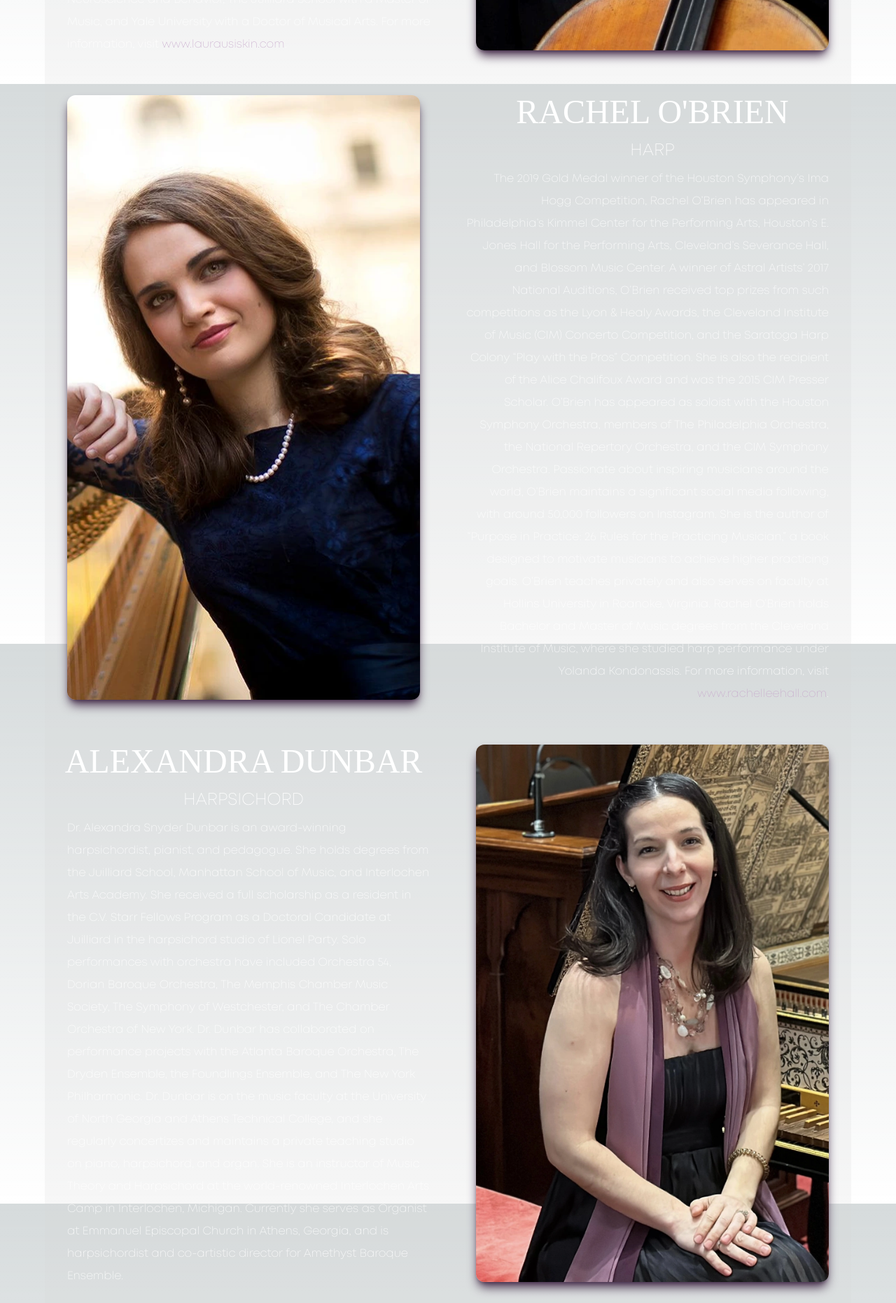
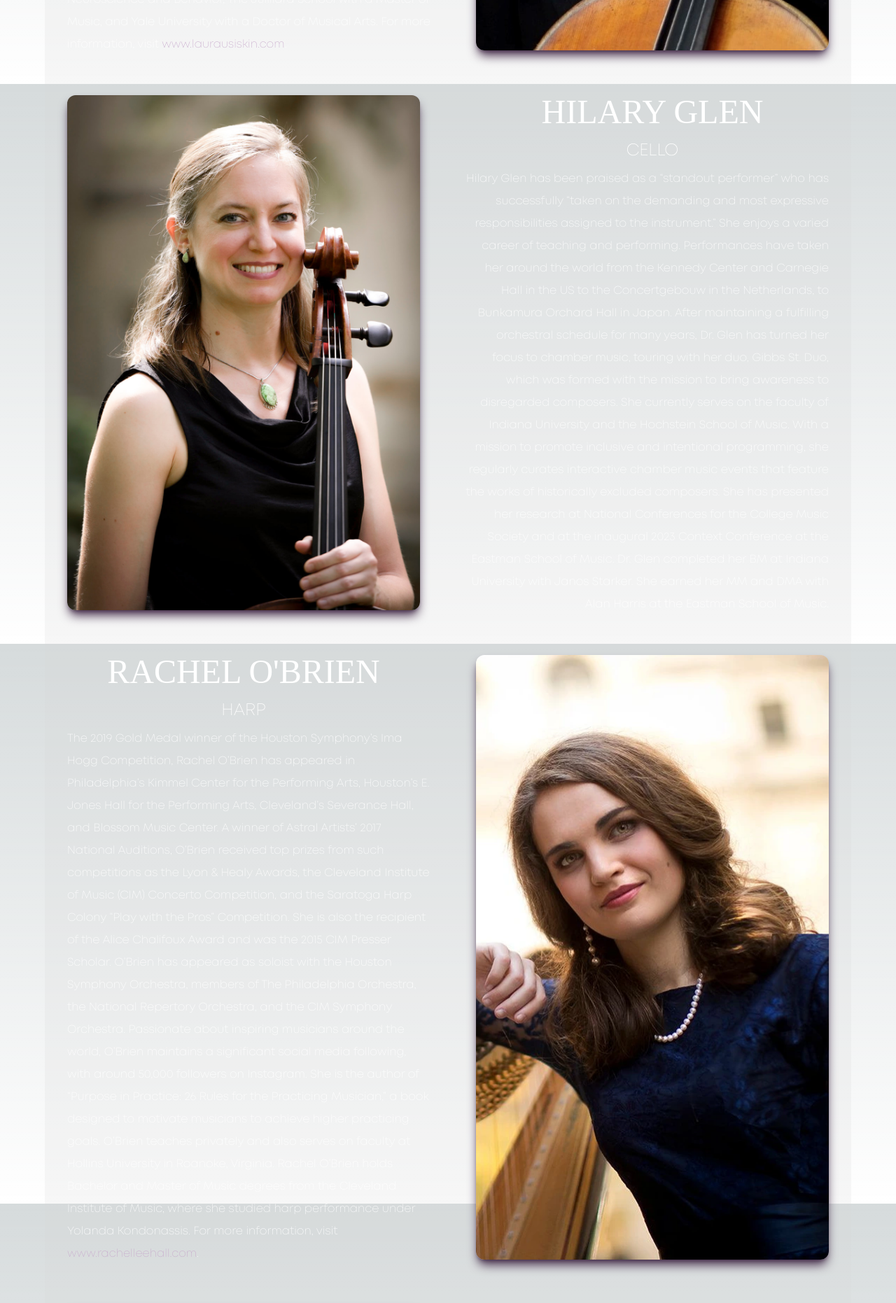
Before and after one commit to RflctnOfU/Astralis-Site, a Next.js app: page /about in a window 1280 px wide. Shown: the part 4680-6542 px from the top of the page at 70% size. Built offline with nearby package versions, Linux system fonts and the light colour scheme; a web font is replaced by a local one.

Commit message:
updated bios and dates

```diff
--- a/src/components/Bios.tsx
+++ b/src/components/Bios.tsx
@@ -24,6 +24,8 @@ function Bios() {
   const isInView8 = useInView(targetRef8, { once: true });
   const targetRef9 = useRef<HTMLDivElement>(null);
   const isInView9 = useInView(targetRef9, { once: true });
+  const targetRef10 = useRef<HTMLDivElement>(null);
+  const isInView10 = useInView(targetRef9, { once: true });
 
   return (
     <div className="w-[90%] my-16 bg-[#d5d5d5] bg-opacity-20 rounded-2xl text-white">
@@ -453,7 +455,7 @@ function Bios() {
         ref={targetRef6}
       >
         <div
-          className={`m-8 bg-[url('/images/members/rachel.webp')] bg-no-repeat bg-cover bg-center rounded-xl shadow-lg shadow-[hsl(290,25%,23%)] lg:h-auto md:h-[450px] h-[350px] ${
+          className={`m-8 bg-[url('/images/members/PhotoHilary.JPG')] bg-no-repeat bg-cover bg-center rounded-xl shadow-lg shadow-[hsl(290,25%,23%)] lg:h-auto md:h-[450px] h-[350px] ${
             isInView6 ? "transform-none" : "translate-x-[-150%]"
           } ${isInView6 ? "opacity-100" : "opacity-0"} transition`}
           ref={targetRef6}
@@ -471,7 +473,7 @@ function Bios() {
               transition: "all 1.75s cubic-bezier(0.17, 0.55, 0.55, 1) 0.09s",
             }}
           >
-            RACHEL O&apos;BRIEN
+            HILARY GLEN
           </h2>
           <h4
             className={`md:text-2xl text-xl font-light text-center font-mont ${
@@ -482,7 +484,7 @@ function Bios() {
               transition: "all 1.75s cubic-bezier(0.17, 0.55, 0.55, 1) 0.24s",
             }}
           >
-            HARP
+            CELLO
           </h4>
           <p
             className={`font-mont leading-8 font-extralight text-center lg:text-right py-2 lg:pr-4 ${
@@ -490,6 +492,65 @@ function Bios() {
             } ${isInView6 ? "opacity-100" : "opacity-0"} `}
             ref={targetRef6}
             style={{
+              transition: "all 1.75s cubic-bezier(0.17, 0.55, 0.55, 1) .39s",
+            }}
+          >
+            Hilary Glen has been praised as a “standout performer” who has
+            successfully “taken on the demanding and most expressive
+            responsibilities assigned to the instrument.” She enjoys a varied
+            career of teaching and performing. Performances have taken her
+            around the world from the Kennedy Center and Carnegie Hall in the US
+            to the Concertgebouw in the Netherlands, to Bunkamura Orchard Hall
+            in Japan. After maintaining a fulfilling orchestral schedule for
+            many years, Dr. Glen has turned her focus to chamber music, touring
+            with her duo, Gibbs St. Duo, which was formed with the mission to
+            bring awareness to disregarded composers. She currently serves on
+            the faculty of Indiana University and the Hochstein School of Music.
+            With a mission to promote inclusive and intentional programming, she
+            regularly curates interactive chamber music events that feature the
+            works of historically excluded composers. She has presented her
+            research at National Conferences for the College Music Society and
+            at the inaugural 2023 Context Conference at the Eastman School of
+            Music. Dr. Glen completed her BM at Indiana University with Janos
+            Starker. She earned her MM and DMA with Alan Harris at the Eastman
+            School of Music.
+          </p>
+        </div>
+      </div>
+      <hr className="lg:hidden mx-4 self-center" />
+      <div
+        className="lg:grid lg:grid-cols-2 gap-4 bg-transparent flex flex-col-reverse"
+        ref={targetRef7}
+      >
+        <div className="md:p-4 p-2">
+          <h2
+            className={` font-dream md:text-5xl text-4xl py-4 text-center`}
+            ref={targetRef7}
+            style={{
+              transform: isInView7 ? "none" : "translateX(-150%)",
+              opacity: isInView7 ? 1 : 0,
+              transition: "all 1.75s cubic-bezier(0.17, 0.55, 0.55, 1) 0.09s",
+            }}
+          >
+            RACHEL O&apos;BRIEN
+          </h2>
+          <h4
+            className={`md:text-2xl text-xl font-mont font-light text-center `}
+            ref={targetRef7}
+            style={{
+              transform: isInView7 ? "none" : "translateX(-150%)",
+              opacity: isInView7 ? 1 : 0,
+              transition: "all 1.75s cubic-bezier(0.17, 0.55, 0.55, 1) 0.24s",
+            }}
+          >
+            HARP
+          </h4>
+          <p
+            className={`font-mont py-2 lg:pl-4 text-center lg:text-left leading-8 font-extralight`}
+            ref={targetRef7}
+            style={{
+              transform: isInView7 ? "none" : "translateX(-150%)",
+              opacity: isInView7 ? 1 : 0,
               transition: "all 1.75s cubic-bezier(0.17, 0.55, 0.55, 1) .39s",
             }}
           >
@@ -525,41 +586,60 @@ function Bios() {
             .
           </p>
         </div>
+
+        <div
+          className="fade-in-right m-8 bg-[url('/images/members/rachel.webp')] bg-no-repeat bg-cover rounded-xl shadow-lg shadow-[hsl(290,25%,23%)] lg:h-auto md:h-[450px] md:bg-center h-[350px]"
+          ref={targetRef7}
+          style={{
+            transform: isInView7 ? "none" : "translateX(150%)",
+            opacity: isInView7 ? 1 : 0,
+            transition: "all 1.75s cubic-bezier(0.17, 0.55, 0.55, 1) 0.09s",
+          }}
+        ></div>
       </div>
       <hr className="lg:hidden mx-4 self-center" />
       <div
-        className="lg:grid lg:grid-cols-2 gap-4 bg-transparent flex flex-col-reverse"
-        ref={targetRef7}
+        className="lg:grid lg:grid-cols-2 gap-4 bg-transparent flex flex-col"
+        ref={targetRef8}
       >
+        <div
+          className={`m-8 bg-[url('/images/members/15.webp')] bg-no-repeat bg-cover bg-center rounded-xl shadow-lg shadow-[hsl(290,25%,23%)] lg:h-auto md:h-[450px] h-[350px] ${
+            isInView8 ? "transform-none" : "translate-x-[-150%]"
+          } ${isInView8 ? "opacity-100" : "opacity-0"} transition`}
+          ref={targetRef8}
+          style={{
+            transition: "all 1.75s cubic-bezier(0.17, 0.55, 0.55, 1) 0.39s",
+          }}
+        ></div>
         <div className="md:p-4 p-2">
           <h2
-            className={` font-dream md:text-5xl text-4xl py-4 text-center`}
-            ref={targetRef7}
+            className={`md:text-5xl text-4xl py-4 text-center font-dream ${
+              isInView8 ? "transform-none" : "translate-x-[150%]"
+            } ${isInView8 ? "opacity-100" : "opacity-0"} `}
+            ref={targetRef8}
             style={{
-              transform: isInView7 ? "none" : "translateX(-150%)",
-              opacity: isInView7 ? 1 : 0,
               transition: "all 1.75s cubic-bezier(0.17, 0.55, 0.55, 1) 0.09s",
             }}
           >
             ALEXANDRA DUNBAR
           </h2>
           <h4
-            className={`md:text-2xl text-xl font-mont font-light text-center `}
-            ref={targetRef7}
+            className={`md:text-2xl text-xl font-light text-center font-mont ${
+              isInView8 ? "transform-none" : "translate-x-[150%]"
+            } ${isInView8 ? "opacity-100" : "opacity-0"}`}
+            ref={targetRef8}
             style={{
-              transform: isInView7 ? "none" : "translateX(-150%)",
-              opacity: isInView7 ? 1 : 0,
               transition: "all 1.75s cubic-bezier(0.17, 0.55, 0.55, 1) 0.24s",
             }}
           >
             HARPSICHORD
           </h4>
           <p
-            className={`font-mont py-2 lg:pl-4 text-center lg:text-left leading-8 font-extralight`}
-            ref={targetRef7}
+            className={`font-mont leading-8 font-extralight text-center lg:text-right py-2 lg:pr-4 ${
+              isInView8 ? "transform-none" : "translate-x-[150%]"
+            } ${isInView8 ? "opacity-100" : "opacity-0"} `}
+            ref={targetRef8}
             style={{
-              transform: isInView7 ? "none" : "translateX(-150%)",
-              opacity: isInView7 ? 1 : 0,
               transition: "all 1.75s cubic-bezier(0.17, 0.55, 0.55, 1) .39s",
             }}
           >
@@ -584,60 +664,41 @@ function Bios() {
             Amethyst Baroque Ensemble.
           </p>
         </div>
-
-        <div
-          className="fade-in-right m-8 bg-[url('/images/members/15.webp')] bg-no-repeat bg-cover rounded-xl shadow-lg shadow-[hsl(290,25%,23%)] lg:h-auto md:h-[450px] md:bg-center h-[350px]"
-          ref={targetRef7}
-          style={{
-            transform: isInView7 ? "none" : "translateX(150%)",
-            opacity: isInView7 ? 1 : 0,
-            transition: "all 1.75s cubic-bezier(0.17, 0.55, 0.55, 1) 0.09s",
-          }}
-        ></div>
       </div>
       <hr className="lg:hidden mx-4 self-center" />
       <div
-        className="lg:grid lg:grid-cols-2 gap-4 bg-transparent flex flex-col"
-        ref={targetRef8}
+        className="lg:grid lg:grid-cols-2 gap-4 bg-transparent flex flex-col-reverse"
+        ref={targetRef9}
       >
-        <div
-          className={`m-8 bg-[url('/images/members/16.webp')] bg-no-repeat bg-cover bg-center rounded-xl shadow-lg shadow-[hsl(290,25%,23%)] lg:h-auto md:h-[450px] h-[350px] ${
-            isInView8 ? "transform-none" : "translate-x-[-150%]"
-          } ${isInView8 ? "opacity-100" : "opacity-0"} transition`}
-          ref={targetRef8}
-          style={{
-            transition: "all 1.75s cubic-bezier(0.17, 0.55, 0.55, 1) 0.39s",
-          }}
-        ></div>
         <div className="md:p-4 p-2">
           <h2
-            className={`md:text-5xl text-4xl py-4 text-center font-dream ${
-              isInView8 ? "transform-none" : "translate-x-[150%]"
-            } ${isInView8 ? "opacity-100" : "opacity-0"} `}
-            ref={targetRef8}
+            className={`md:text-5xl text-4xl py-4 font-dream text-center`}
+            ref={targetRef9}
             style={{
+              transform: isInView9 ? "none" : "translateX(-150%)",
+              opacity: isInView9 ? 1 : 0,
               transition: "all 1.75s cubic-bezier(0.17, 0.55, 0.55, 1) 0.09s",
             }}
           >
             CAROLINE OWEN
           </h2>
           <h4
-            className={`md:text-2xl text-xl font-light text-center font-mont ${
-              isInView8 ? "transform-none" : "translate-x-[150%]"
-            } ${isInView8 ? "opacity-100" : "opacity-0"}`}
-            ref={targetRef8}
+            className={`font-mont md:text-2xl text-xl font-light text-center `}
+            ref={targetRef9}
             style={{
+              transform: isInView9 ? "none" : "translateX(-150%)",
+              opacity: isInView9 ? 1 : 0,
               transition: "all 1.75s cubic-bezier(0.17, 0.55, 0.55, 1) 0.24s",
             }}
           >
             PIANO
           </h4>
           <p
-            className={`font-mont leading-8 font-extralight text-center lg:text-right py-2 lg:pr-4 ${
-              isInView8 ? "transform-none" : "translate-x-[150%]"
-            } ${isInView8 ? "opacity-100" : "opacity-0"} `}
-            ref={targetRef8}
+            className={`font-mont py-2 lg:pl-4 text-center lg:text-left  leading-8 font-extralight`}
+            ref={targetRef9}
             style={{
+              transform: isInView9 ? "none" : "translateX(-150%)",
+              opacity: isInView9 ? 1 : 0,
               transition: "all 1.75s cubic-bezier(0.17, 0.55, 0.55, 1) .39s",
             }}
           >
@@ -671,41 +732,61 @@ function Bios() {
             .
           </p>
         </div>
+
+        <div
+          className="fade-in-right m-8 bg-[url('/images/members/16.webp')] bg-no-repeat bg-cover rounded-xl shadow-lg shadow-[hsl(290,25%,23%)] lg:h-auto md:h-[450px] bg-center h-[350px]"
+          ref={targetRef9}
+          style={{
+            transform: isInView9 ? "none" : "translateX(150%)",
+            opacity: isInView9 ? 1 : 0,
+            transition: "all 1.75s cubic-bezier(0.17, 0.55, 0.55, 1) 0.09s",
+          }}
+        ></div>
       </div>
+
       <hr className="lg:hidden mx-4 self-center" />
       <div
-        className="lg:grid lg:grid-cols-2 gap-4 bg-transparent flex flex-col-reverse"
-        ref={targetRef9}
+        className="lg:grid lg:grid-cols-2 gap-4 bg-transparent flex flex-col"
+        ref={targetRef10}
       >
+        <div
+          className={`m-8 bg-[url('/images/members/ZhangPhoto.webp')] bg-no-repeat bg-cover bg-center rounded-xl shadow-lg shadow-[hsl(290,25%,23%)] lg:h-auto md:h-[450px] h-[350px] ${
+            isInView10 ? "transform-none" : "translate-x-[-150%]"
+          } ${isInView10 ? "opacity-100" : "opacity-0"} transition`}
+          ref={targetRef10}
+          style={{
+            transition: "all 1.75s cubic-bezier(0.17, 0.55, 0.55, 1) 0.39s",
+          }}
+        ></div>
         <div className="md:p-4 p-2">
           <h2
-            className={`md:text-5xl text-4xl py-4 font-dream text-center`}
-            ref={targetRef9}
+            className={`md:text-5xl text-4xl py-4 text-center font-dream ${
+              isInView10 ? "transform-none" : "translate-x-[150%]"
+            } ${isInView10 ? "opacity-100" : "opacity-0"} `}
+            ref={targetRef10}
             style={{
-              transform: isInView9 ? "none" : "translateX(-150%)",
-              opacity: isInView9 ? 1 : 0,
               transition: "all 1.75s cubic-bezier(0.17, 0.55, 0.55, 1) 0.09s",
             }}
           >
             KERU ZHANG
           </h2>
           <h4
-            className={`font-mont md:text-2xl text-xl font-light text-center `}
-            ref={targetRef9}
+            className={`md:text-2xl text-xl font-light text-center font-mont ${
+              isInView10 ? "transform-none" : "translate-x-[150%]"
+            } ${isInView10 ? "opacity-100" : "opacity-0"}`}
+            ref={targetRef10}
             style={{
-              transform: isInView9 ? "none" : "translateX(-150%)",
-              opacity: isInView9 ? 1 : 0,
               transition: "all 1.75s cubic-bezier(0.17, 0.55, 0.55, 1) 0.24s",
             }}
           >
             PIANO
           </h4>
           <p
-            className={`font-mont py-2 lg:pl-4 text-center lg:text-left  leading-8 font-extralight`}
-            ref={targetRef9}
+            className={`font-mont leading-8 font-extralight text-center lg:text-right py-2 lg:pr-4 ${
+              isInView10 ? "transform-none" : "translate-x-[150%]"
+            } ${isInView10 ? "opacity-100" : "opacity-0"} `}
+            ref={targetRef10}
             style={{
-              transform: isInView9 ? "none" : "translateX(-150%)",
-              opacity: isInView9 ? 1 : 0,
               transition: "all 1.75s cubic-bezier(0.17, 0.55, 0.55, 1) .39s",
             }}
           >
@@ -729,16 +810,6 @@ function Bios() {
             the Kawai Piano Gallery in Bluffton, SC.
           </p>
         </div>
-
-        <div
-          className="fade-in-right m-8 bg-[url('/images/members/ZhangPhoto.webp')] bg-no-repeat bg-cover rounded-xl shadow-lg shadow-[hsl(290,25%,23%)] lg:h-auto md:h-[450px] bg-center h-[350px]"
-          ref={targetRef9}
-          style={{
-            transform: isInView9 ? "none" : "translateX(150%)",
-            opacity: isInView9 ? 1 : 0,
-            transition: "all 1.75s cubic-bezier(0.17, 0.55, 0.55, 1) 0.09s",
-          }}
-        ></div>
       </div>
     </div>
   );
```
Also changed, not shown: src/app/lib/data.ts (+9 -9 lines), public/images/members/PhotoHilary.JPG (added).
